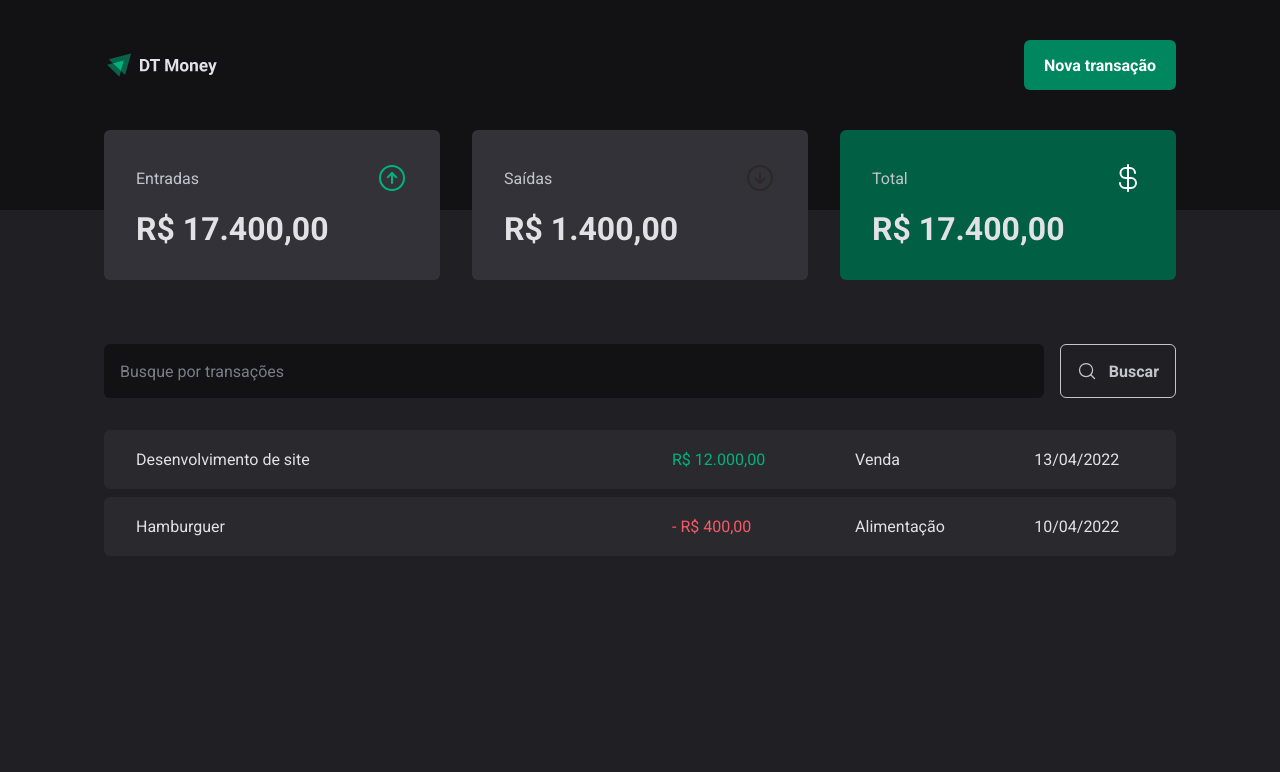
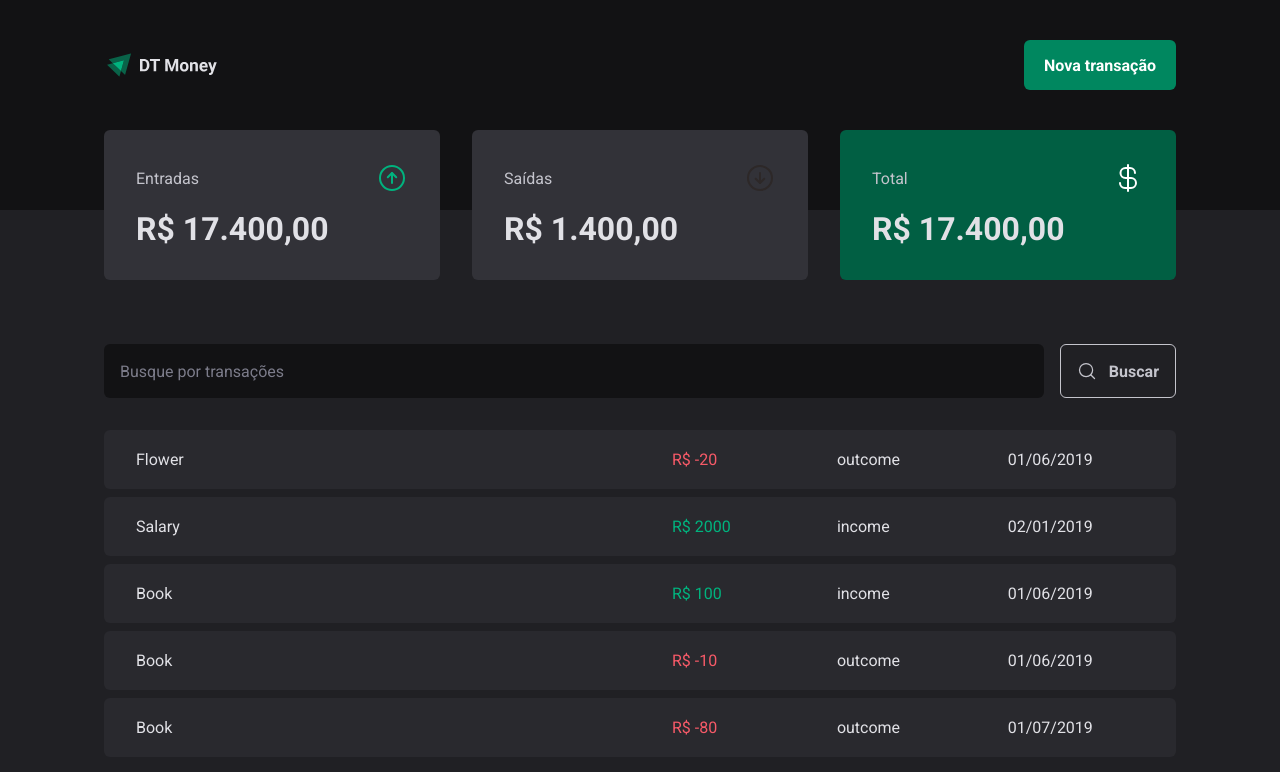
Before and after one commit to caiotheodoro/fintrack, a React (Vite) app: page / in a window 1280 px wide. Shown: the top 772 px of the page. Built offline with nearby package versions, Linux system fonts and the light colour scheme; data requests are answered from the project's data file.

Commit message:
feat: 🎸 context added

```diff
--- a/src/App.tsx
+++ b/src/App.tsx
@@ -1,4 +1,5 @@
 import { ThemeProvider } from 'styled-components'
+import { TransactionsProvider } from './context/TransactionsContext'
 import { Transactions } from './pages/Transactions'
 import { GlobalStyle } from './styles/global'
 import { defaultTheme } from './styles/themes/default'
@@ -8,7 +9,9 @@ export function App() {
   return (
     <ThemeProvider theme={defaultTheme}>
       <GlobalStyle />
-      <Transactions />
+      <TransactionsProvider>
+        <Transactions />
+      </TransactionsProvider>
     </ThemeProvider>
   )
 }
--- a/src/components/Summary/index.tsx
+++ b/src/components/Summary/index.tsx
@@ -1,6 +1,9 @@
 import { SummaryCard, SummaryContainer } from "./styles";
 import { ArrowCircleDown, ArrowCircleUp, CurrencyDollar } from 'phosphor-react'
+import { useContext } from "react";
+import { TransactionsContext } from "../../context/TransactionsContext";
 export function Summary() {
+    const { transactions } = useContext(TransactionsContext);
     return (
         <SummaryContainer>
             <SummaryCard>
--- /dev/null
+++ b/src/context/TransactionsContext.tsx
@@ -0,0 +1,47 @@
+import { createContext, ReactNode, useEffect, useState } from "react";
+
+
+interface Transaction {
+    id: number;
+    description: string;
+    type: 'income' | 'outcome';
+    price: number;
+    category: string;
+    createdAt: string;
+
+}
+
+interface TransactionsContextType {
+    transactions: Transaction[];
+}
+
+interface TransactionsProviderProps {
+    children: ReactNode;
+}
+
+export const TransactionsContext = createContext({} as TransactionsContextType);
+
+
+export function TransactionsProvider({ children }: TransactionsProviderProps) {
+    const [transactions, setTransactions] = useState<Transaction[]>([]);
+
+    async function loadTransactions() {
+        return await fetch('http://localhost:3333/transactions').then((res) => {
+            return res.json()
+        })
+    }
+
+    useEffect(() => {
+
+        loadTransactions().then((res) => {
+            setTransactions(res)
+        })
+
+    }, [])
+
+    return (
+        <TransactionsContext.Provider value={{ transactions }}>
+            {children}
+        </TransactionsContext.Provider>
+    )
+}
--- a/src/pages/Transactions/index.tsx
+++ b/src/pages/Transactions/index.tsx
@@ -1,9 +1,15 @@
+import { useContext, useEffect, useState } from "react";
 import { Header } from "../../components/Header";
 import { Summary } from "../../components/Summary";
+import { TransactionsContext } from "../../context/TransactionsContext";
 import { SearhcForm } from "./components/SearchForm";
 import { PriceHighlight, TransactionsContainer, TransactionsTable } from "./styles";
 
+
 export function Transactions() {
+    const { transactions } = useContext(TransactionsContext);
+
+
     return (
         <div>
             <Header />
@@ -12,26 +18,22 @@ export function Transactions() {
                 <SearhcForm />
                 <TransactionsTable>
                     <tbody>
-                        <tr >
-                            <td width={"50%"}>
-                                Desenvolvimento de site
-                            </td>
-                            <td>
-                                <PriceHighlight variant="income">R$ 12.000,00</PriceHighlight>
-                            </td>
-                            <td>Venda</td>
-                            <td>13/04/2022</td>
-                        </tr>
-                        <tr >
-                            <td width={"50%"}>
-                                Hamburguer
-                            </td>
-                            <td>
-                                <PriceHighlight variant="outcome">- R$ 400,00</PriceHighlight>
-                            </td>
-                            <td>Alimentação</td>
-                            <td>10/04/2022</td>
-                        </tr>
+                        {transactions.map((transaction) => (
+                            <tr key={transaction.id}>
+                                <td width={"50%"}>
+                                    {transaction.description}
+                                </td>
+                                <td>
+                                    <PriceHighlight variant={transaction.type}>R$ {transaction.price}</PriceHighlight>
+                                </td>
+                                <td>{transaction.type}</td>
+                                <td>{new Date(transaction.createdAt).toLocaleDateString('pt-BR', {
+                                    year: 'numeric',
+                                    month: '2-digit',
+                                    day: '2-digit'
+                                })}</td>
+                            </tr>
+                        ))}
                     </tbody>
                 </TransactionsTable>
             </TransactionsContainer>
```
